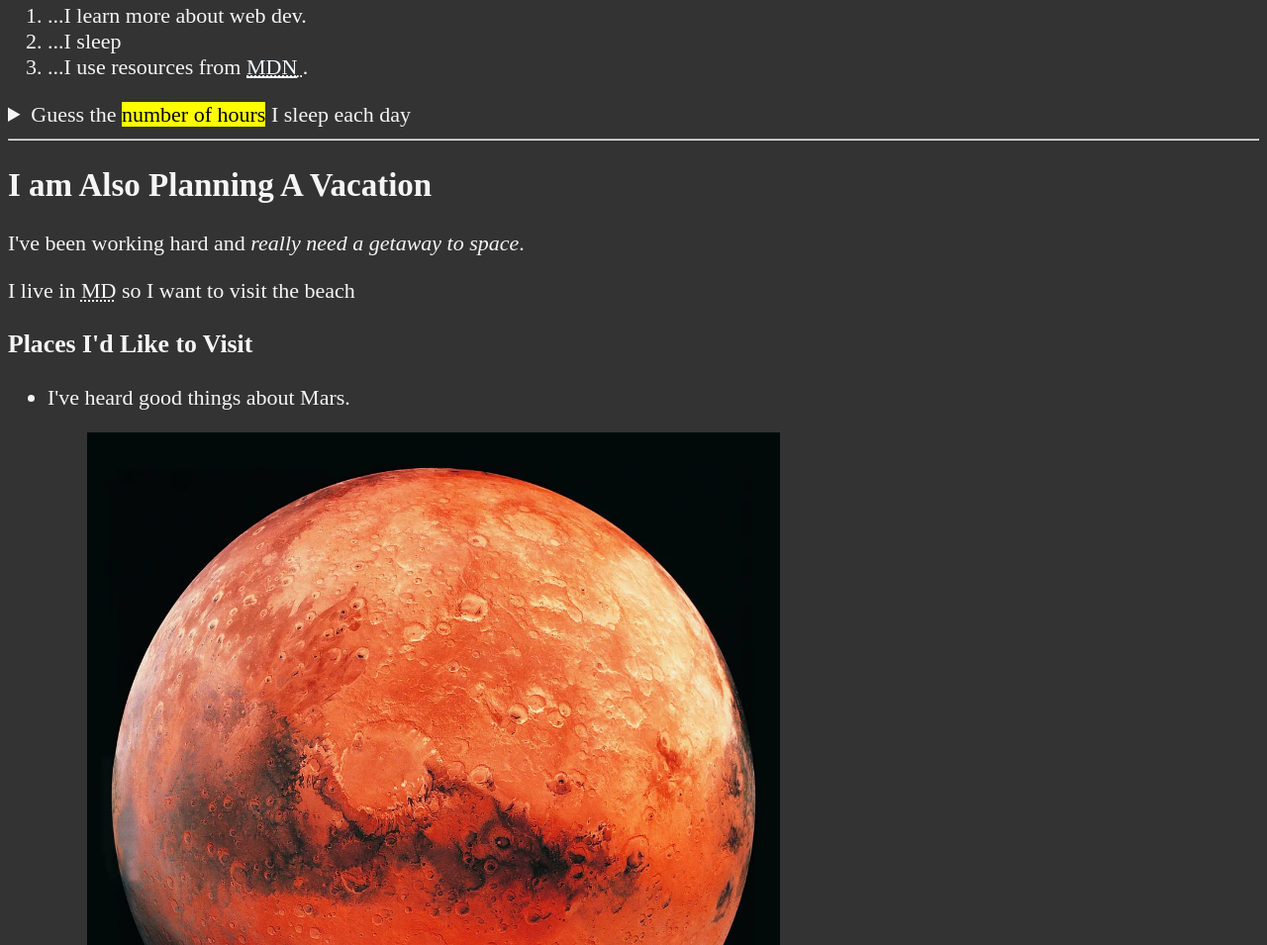
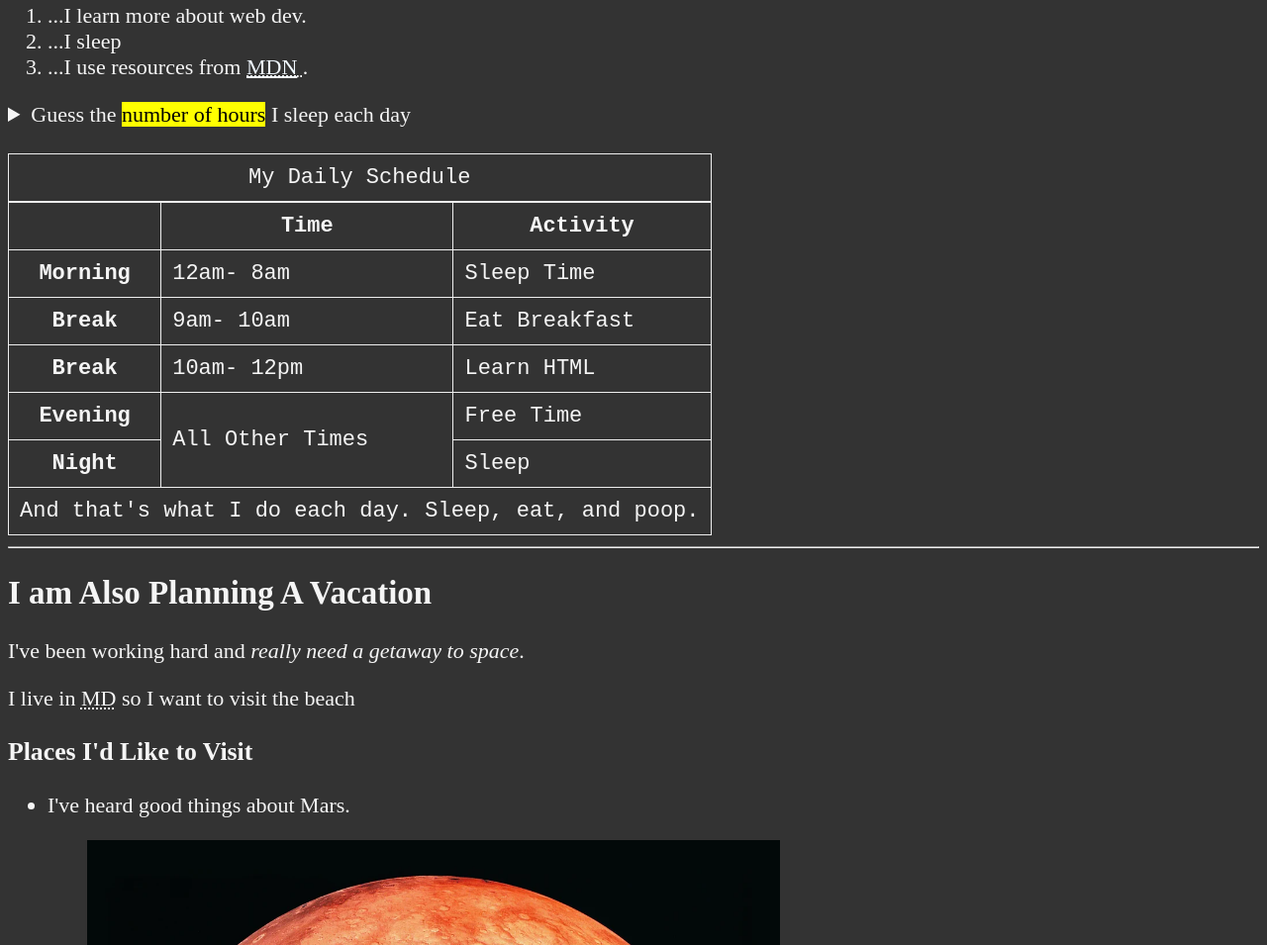
Before and after one commit to AlexDNguyen/about-me-html, a plain HTML site: page index.html in a window 1280 px wide. Shown: the part 939-1894 px from the top of the page at 99% size. Drawn offline with Linux system fonts and the light colour scheme.

Commit message:
Added tables

```diff
--- a/index.html
+++ b/index.html
@@ -56,6 +56,7 @@
             </p>
           </figure>
         </section>
+
         <section>
           <h3>My Daily Schedule</h3>
           <p>Let me tell you how I:</p>
@@ -90,6 +91,61 @@
               </p>
             </details>
           </aside>
+          <br />
+          <table>
+            <caption>
+              My Daily Schedule
+            </caption>
+            <thead>
+              <tr>
+                <th>&nbsp;</th>
+                <th scope="col">Time</th>
+                <th scope="col">Activity</th>
+              </tr>
+            </thead>
+            <tbody>
+              <tr>
+                <th scope="row">Morning</th>
+                <td>
+                  <time datetime="00:00">12am</time>-
+                  <time datetime="08:00">8am</time>
+                </td>
+                <td>Sleep Time</td>
+              </tr>
+              <tr>
+                <th scope="row">Break</th>
+                <td>
+                  <time datetime="09:00">9am</time>-
+                  <time datetime="10:00">10am</time>
+                </td>
+                <td>Eat Breakfast</td>
+              </tr>
+              <tr>
+                <th scope="row">Break</th>
+                <td>
+                  <time datetime="10:00">10am</time>-
+                  <time datetime="12:00">12pm</time>
+                </td>
+                <td>Learn HTML</td>
+              </tr>
+              <tr>
+                <th scope="row">Evening</th>
+                <td rowspan="2">All Other Times</td>
+                <td>Free Time</td>
+              </tr>
+              <tr>
+                <th scope="row">Night</th>
+                <td>Sleep</td>
+              </tr>
+            </tbody>
+            <tfoot>
+              <tr>
+                <td colspan="3">
+                  And that's what I do each day. Sleep, eat, and poop.
+                </td>
+              </tr>
+            </tfoot>
+          </table>
         </section>
       </article>
 
--- a/main.css
+++ b/main.css
@@ -20,3 +20,10 @@ a:visited{
 a:hover, a:active{
     color: #eee;
 }
+
+table, tr, th, td, caption {
+    border: 1px solid #eee;
+    font-family: 'Courier New', Courier, monospace;
+    border-collapse: collapse;
+    padding: 0.5rem;
+}
```
